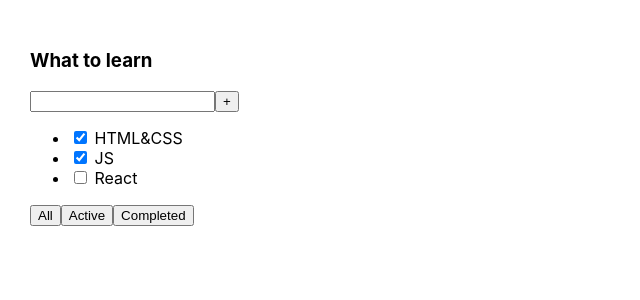
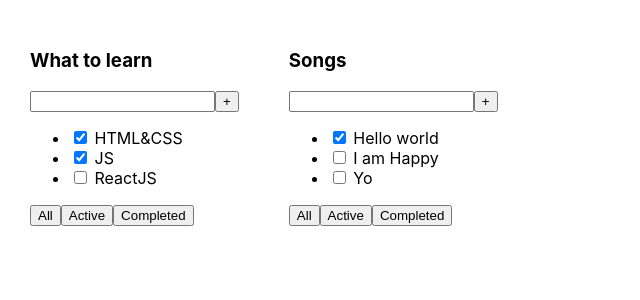
Before and after one commit to kkapchin/todolist, a React (Create React App) app: page / in a window 1280 px wide. Shown: the top 300 px of the page, without its empty margins (0-640 px from the left). Built offline with nearby package versions, Linux system fonts and the light colour scheme.

Commit message:
Todolist props

```diff
--- a/src/App.tsx
+++ b/src/App.tsx
@@ -1,32 +1,23 @@
-import React from 'react';
 import './App.css';
+import Todolist from './Todolist';
 
 function App() {
+
+    const tasks1 = [
+        { id: 1, title: "HTML&CSS", isDone: true },
+        { id: 2, title: "JS", isDone: true },
+        { id: 3, title: "ReactJS", isDone: false }
+    ]
+    const tasks2 = [
+        { id: 1, title: "Hello world", isDone: true },
+        { id: 2, title: "I am Happy", isDone: false },
+        { id: 3, title: "Yo", isDone: false }
+    ]
+
     return (
         <div className="App">
-            <Todolist />
-        </div>
-    );
-}
-
-function Todolist() {
-    return (
-        <div>
-            <h3>What to learn</h3>
-            <div>
-                <input />
-                <button>+</button>
-            </div>
-            <ul>
-                <li><input type="checkbox" checked={true} /> <span>HTML&CSS</span></li>
-                <li><input type="checkbox" checked={true} /> <span>JS</span></li>
-                <li><input type="checkbox" checked={false} /> <span>React</span></li>
-            </ul>
-            <div>
-                <button>All</button>
-                <button>Active</button>
-                <button>Completed</button>
-            </div>
+            <Todolist title={'What to learn'} tasks={tasks1} />
+            <Todolist title={'Songs'} tasks={tasks2} />
         </div>
     );
 }
--- /dev/null
+++ b/src/Todolist.tsx
@@ -0,0 +1,32 @@
+type TaskType = {
+    id: number,
+    title: string,
+    isDone: boolean,
+}
+
+type TodolistProps = {
+    title: string,
+    tasks: Array<TaskType>,
+}
+
+function Todolist({title, tasks}: TodolistProps) {
+    return (
+        <div>
+            <h3>{title}</h3>
+            <div>
+                <input />
+                <button>+</button>
+            </div>
+            <ul>
+                {tasks.map((task) => <li><input type="checkbox" checked={task.isDone} /> <span>{task.title}</span></li>)}
+            </ul>
+            <div>
+                <button>All</button>
+                <button>Active</button>
+                <button>Completed</button>
+            </div>
+        </div>
+    );
+}
+
+export default Todolist;
```
